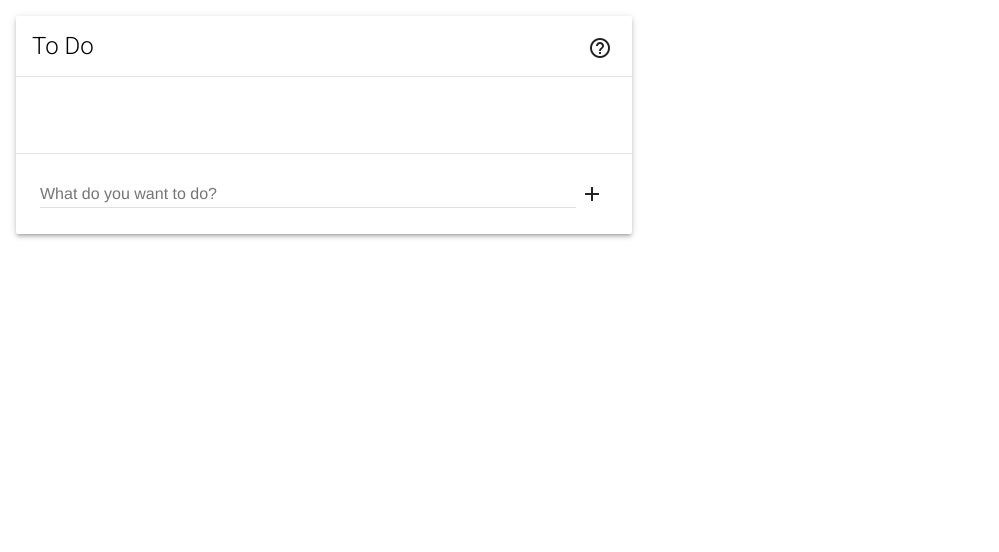
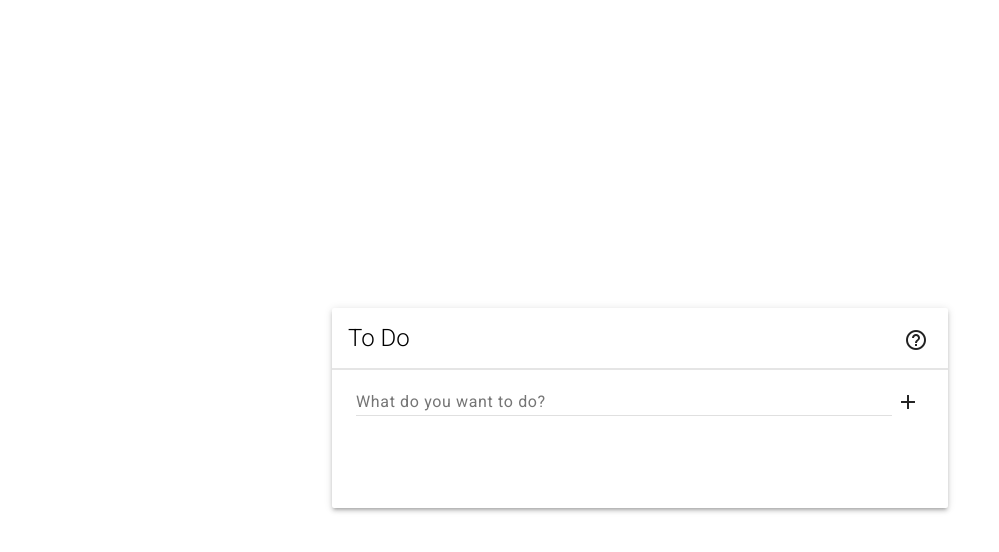
Before and after one commit to Laruxo/todo-app, a website: page resources/html/index.html in a window 1280 px wide. Shown: the whole page, without its empty margins (0-999 px from the left). Drawn offline with nearby package versions, Linux system fonts and the light colour scheme; files that its build step writes are made by us from their sources.

Commit message:
Added some global (mdl fixes) and todo specific styles

```diff
--- /dev/null
+++ b/resources/styles/components/todo.scss
@@ -0,0 +1,25 @@
+.todo {
+  margin: 0;
+  padding: 0;
+  list-style: none;
+}
+
+.todo__list {
+  margin: 0;
+  padding: 0;
+}
+
+.todo__item {
+  border-bottom: 1px solid $card-border-color;
+  padding-top: 0;
+  padding-bottom: 0;
+
+  &:last-child {
+    border-bottom: 0;
+  }
+}
+
+.todo__item-add {
+  padding-top: 0;
+  padding-bottom: 0;
+}
--- a/resources/styles/main.scss
+++ b/resources/styles/main.scss
@@ -1,2 +1,8 @@
 // libs
 @import '../../node_modules/material-design-lite/src/material-design-lite';
+
+// other
+@import 'utils/global';
+
+// components
+@import 'components/todo';
--- /dev/null
+++ b/resources/styles/utils/global.scss
@@ -0,0 +1,28 @@
+.container {
+  display: flex;
+  height: 100vh;
+  font-family: 'Roboto', 'Helvetica', 'Arial', sans-serif;
+  justify-content: center;
+  align-items: center;
+}
+
+.mdl-card__supporting-text {
+  padding: 0;
+  width: 100%;
+  box-sizing: border-box;
+}
+
+.mdl-list__item-secondary-action {
+  display: flex;
+  flex-flow: row nowrap;
+}
+
+.mdl-textfield__input {
+  letter-spacing: .04em;
+  font-family: 'Roboto', 'Helvetica', 'Arial', sans-serif;
+}
+
+.mdl-list__item-avatar {
+  max-width: 14px;
+  max-height: 14px;
+}
```
